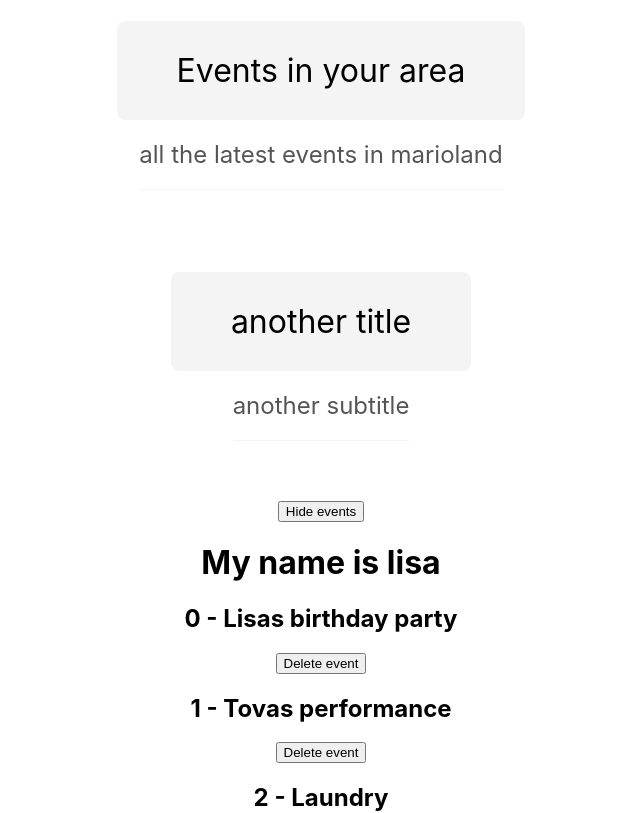
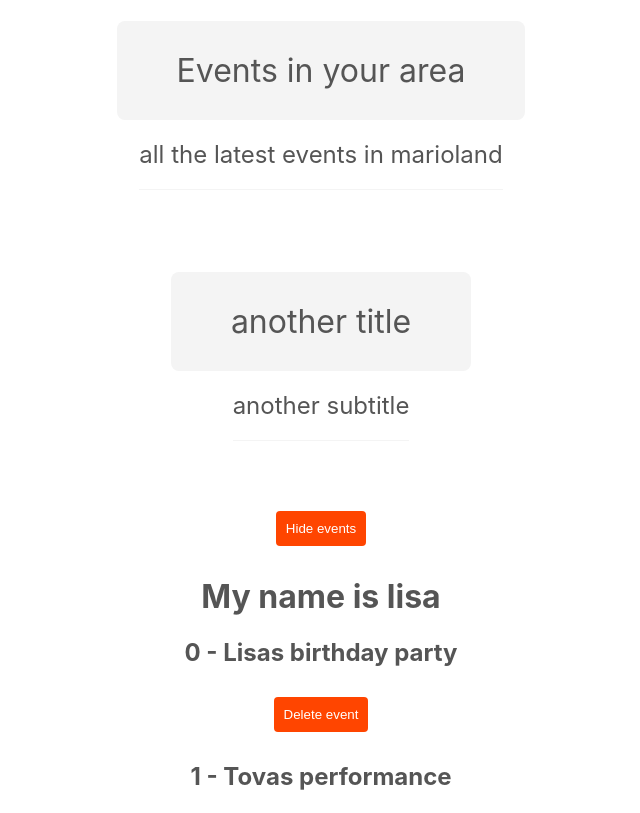
Before and after one commit to lisamaliqi/NetNinjaNotes_React_and_Firebase, a React (Vite) app in the folder 5.styling-react-applications/: page / in a window 1280 px wide. Shown: the top 813 px of the page, without its empty margins (319-959 px from the left). Built offline with nearby package versions, Linux system fonts and the light colour scheme.

Commit message:
adding more GLOBAL styles

```diff
--- a/5.styling-react-applications/src/index.css
+++ b/5.styling-react-applications/src/index.css
@@ -1,3 +1,4 @@
+/* in this file you should only have global tags */
 body {
     margin: 0;
     font-family: -apple-system, BlinkMacSystemFont, 'Segoe UI', 'Roboto', 'Oxygen',
@@ -10,6 +11,20 @@ body {
   code {
     font-family: source-code-pro, Menlo, Monaco, Consolas, 'Courier New',
       monospace;
+  }
+
+  p, h1, h2 {
+    color: #555;
+  }
+
+  button {
+    background: #ff4500;
+    color: #fff;
+    padding: 10px;
+    border: 0;
+    border-radius: 4px;
+    margin: 10px auto;
+    cursor: pointer;
   }
 
   .title {
```
